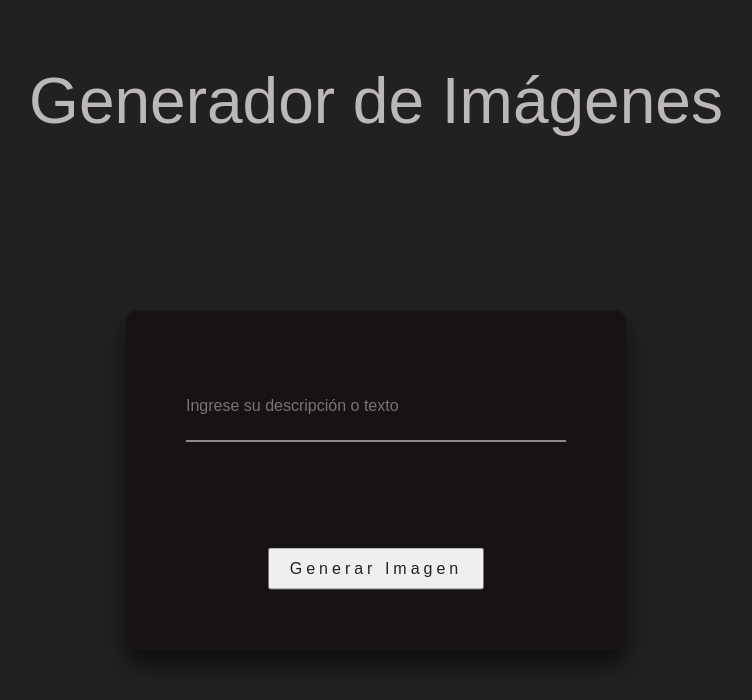
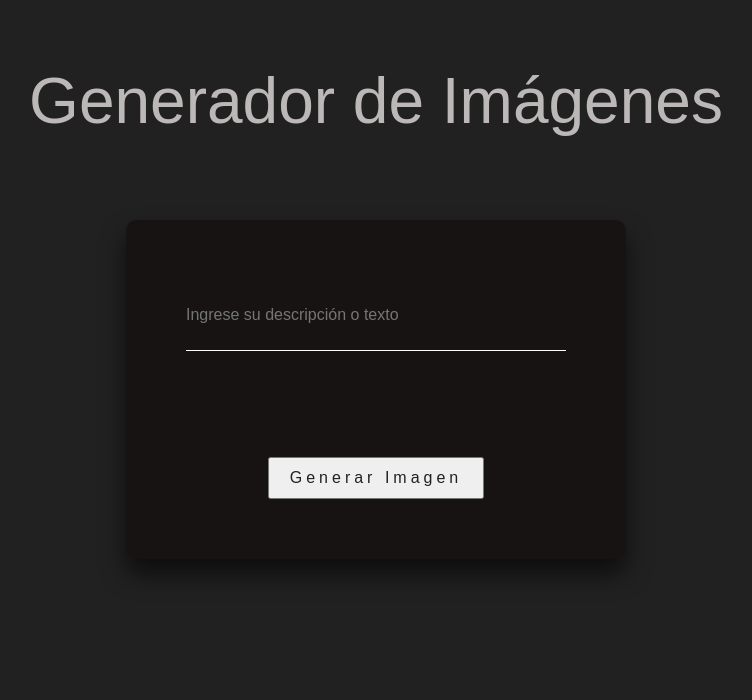
Before and after one commit to AlbertoJCAlvardo/Image-Generation-Web-App, a Flask app: page / in a window 1280 px wide. Shown: the top 700 px of the page, without its empty margins (264-1016 px from the left). Run offline with Flask 3, Linux system fonts and the light colour scheme.

Commit message:
Add files via upload

```diff
--- a/static/styles/main_style.css
+++ b/static/styles/main_style.css
@@ -1,10 +1,10 @@
 .login-box {
-    position: absolute;
-    top: 60%;
+    position: relative;
+    top: 20%;
     left: 50%;
     width: 500px;
     padding: 60px;
-    transform: translate(-50%, -50%);
+    transform: translate(-50%, 0%);
     background: rgba(24, 20, 20, 0.987);
     box-sizing: border-box;
     box-shadow: 0 15px 25px rgba(0,0,0,.6);
@@ -31,6 +31,18 @@
   .prompt-box input {
     height: 50px;
     width: 100%;
+    padding: 10px 0;
+    font-size: 16px;
+    color: #fff;
+    margin-bottom: 30px;
+    border: none;
+    border-bottom: 1px solid #fff;
+    outline: none;
+    background: transparent;
+  }
+  .size-box input {
+    height: 50px;
+    width: 50%;
     padding: 10px 0;
     font-size: 16px;
     color: #fff;
```
